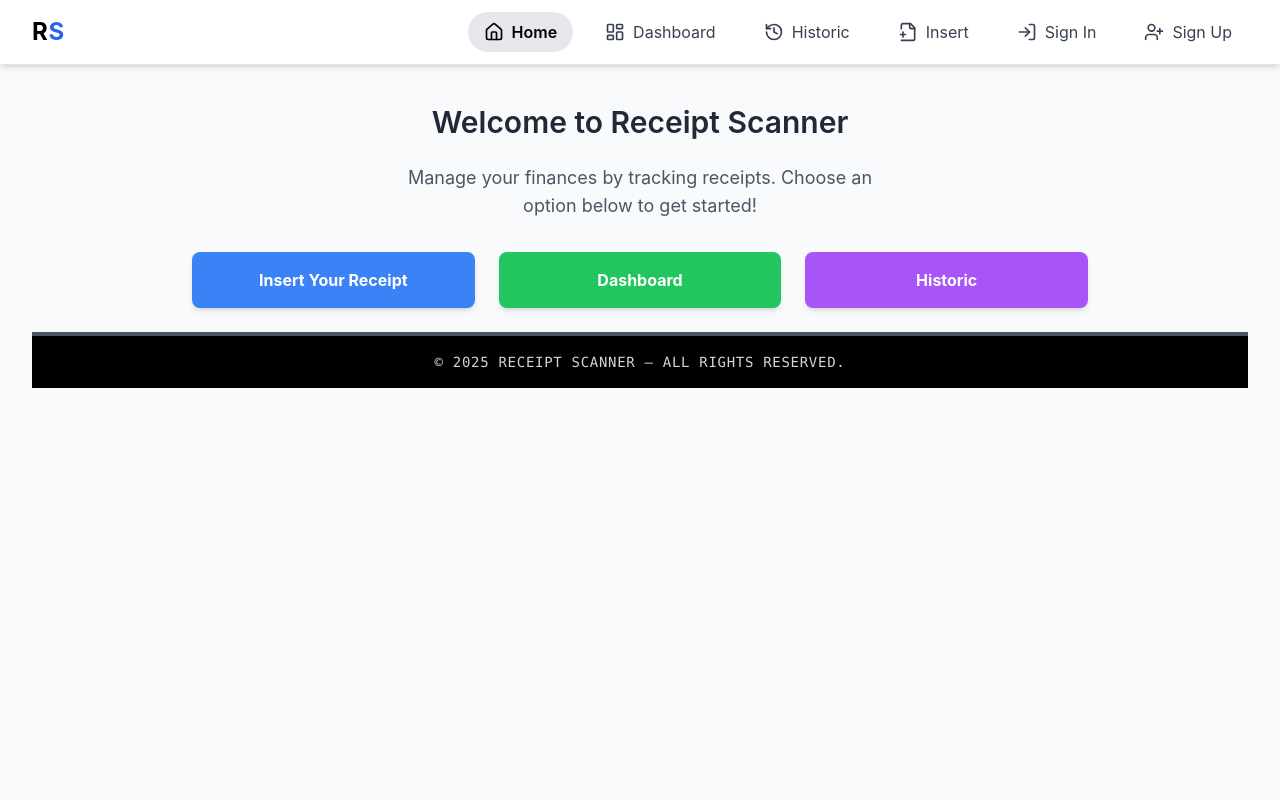
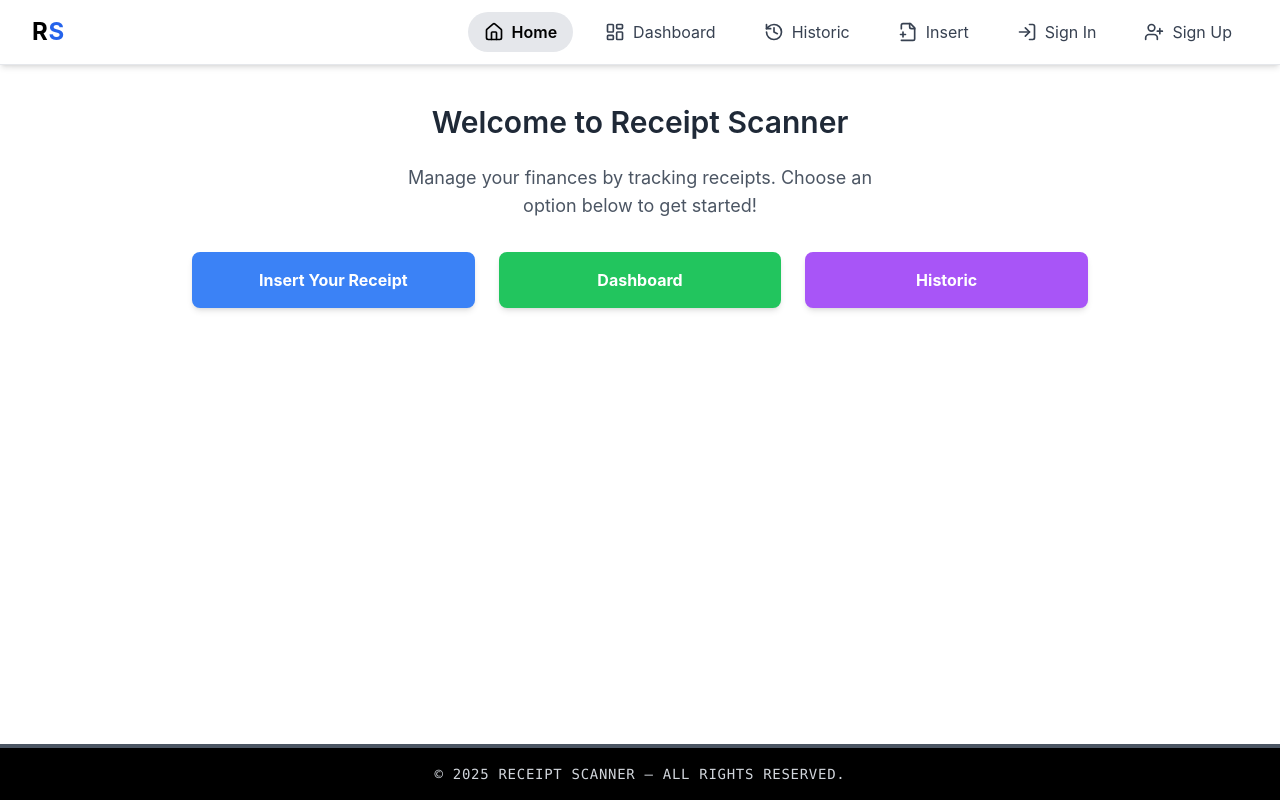
Before and after one commit to mthsdaher/receipt-scanner, a React (Create React App) app in the folder receipt-scanner-frontend/: page / in a window 1280 px wide. Built offline with nearby package versions, Linux system fonts and the light colour scheme.

Commit message:
ensure consistent footer integration

```diff
--- a/receipt-scanner-frontend/src/components/Footer.tsx
+++ b/receipt-scanner-frontend/src/components/Footer.tsx
@@ -1,3 +1,5 @@
+import React from 'react';
+
 const Footer = () => {
     return (
       <footer className="bg-black text-gray-300 border-t-4 border-gray-600 py-4 text-center uppercase tracking-wider font-mono text-sm">
--- a/receipt-scanner-frontend/src/components/Layout.tsx
+++ b/receipt-scanner-frontend/src/components/Layout.tsx
@@ -1,14 +1,12 @@
 import React from 'react';
 import Footer from './Footer.tsx';
 
-interface LayoutProps {
-  children: React.ReactNode;
-}
-
-const Layout: React.FC<LayoutProps> = ({ children }) => {
+const Layout = ({ children }: { children: React.ReactNode }) => {
   return (
-    <div className="pt-20 px-4 sm:px-6 lg:px-8 min-h-screen bg-gray-50">
-      {children}
+    <div className="flex flex-col min-h-screen bg-white text-black pt-20">
+      <main className="flex-grow px-4 sm:px-6 lg:px-8">
+        {children}
+      </main>
       <Footer />
     </div>
   );
```
